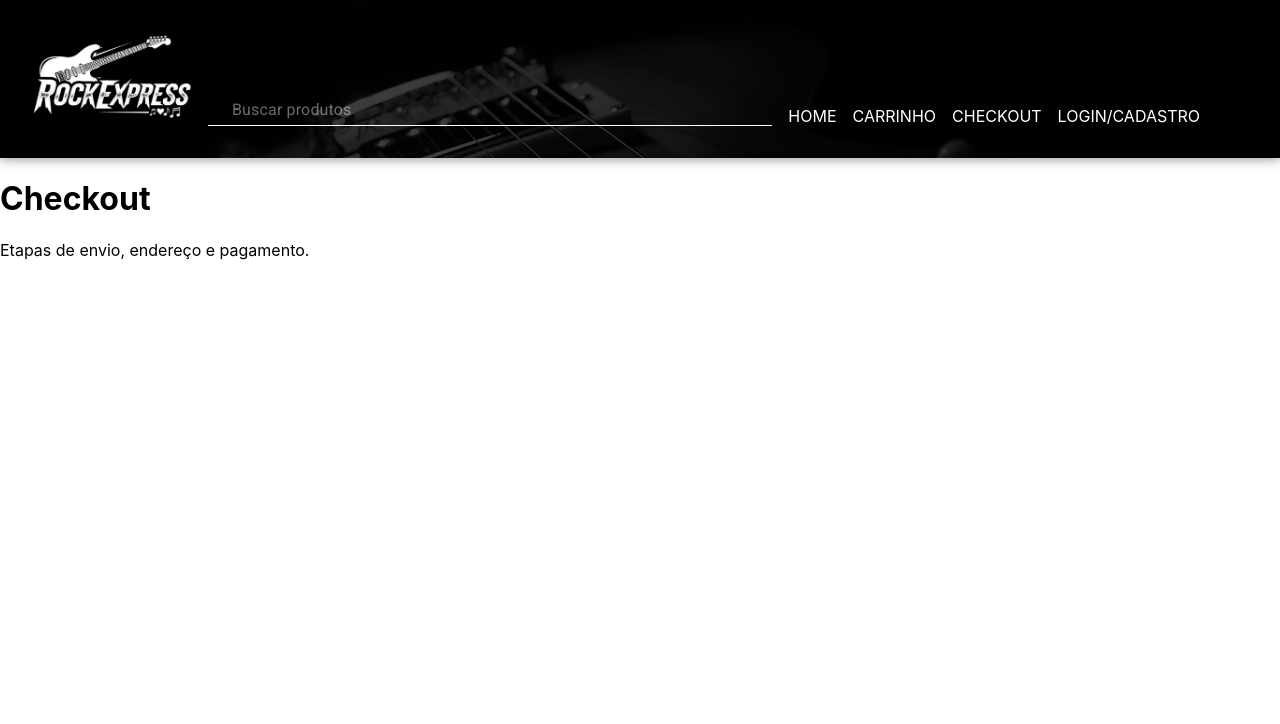
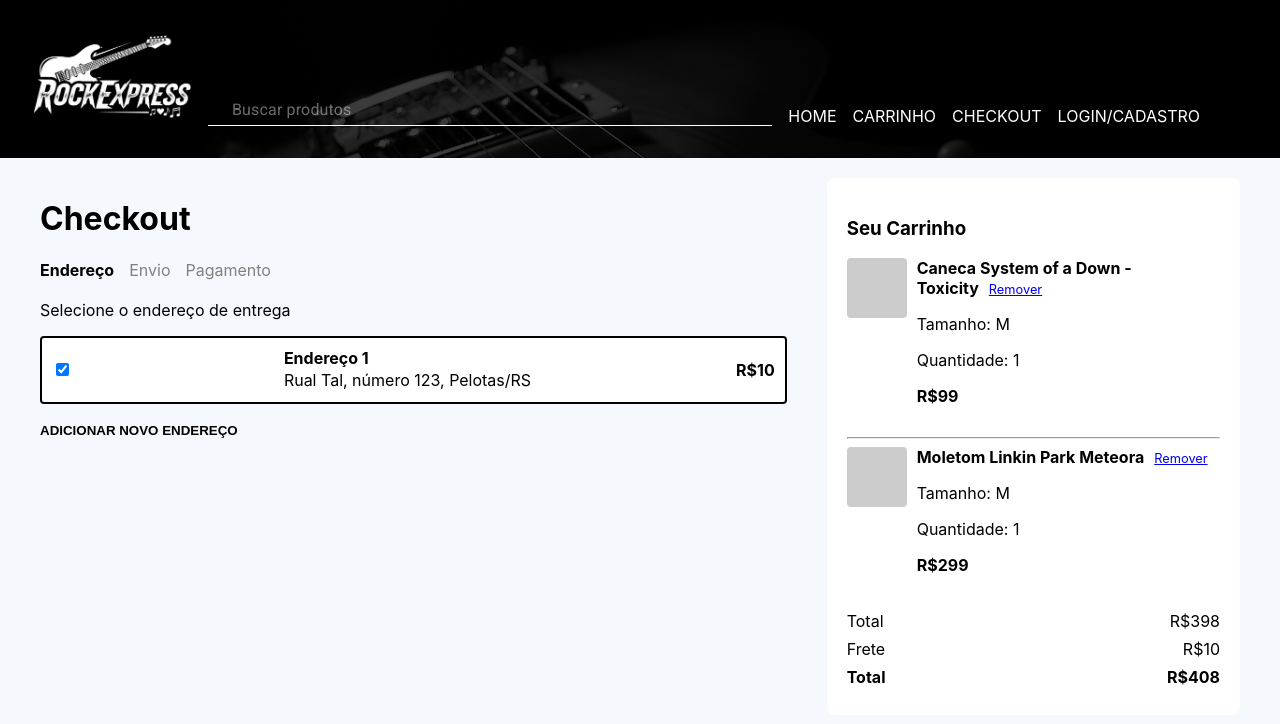
Before and after one commit to Equiel-1703/rockexpress-front-end, a React (Vite) app: page /checkout in a window 1280 px wide. Shown: the top 724 px of the page. Built offline with nearby package versions, Linux system fonts and the light colour scheme; some icons are missing.

Commit message:
created checkout and address

```diff
--- a/src/App.jsx
+++ b/src/App.jsx
@@ -4,6 +4,7 @@
 
 import Header from './components/Header';
 import MiniHeaderLayout from './components/MiniHeaderLayout';
+import AddAddress from "./components/AddAddress";
 
 import HomePage from './pages/HomePage';
 import CartPage from './pages/CartPage';
@@ -13,6 +14,7 @@
 import ReviewsPage from './pages/ReviewsPage';
 import SellerDashboardPage from './pages/SellerDashboardPage';
 import RegisterPage from './pages/RegisterPage';
+
 
 function App() {
   return (
@@ -34,6 +36,7 @@
           <Route path="/reviews" element={<ReviewsPage />} />
           <Route path="/minha-loja" element={<SellerDashboardPage />} />
           <Route path="/cadastro" element={<RegisterPage />} />
+          <Route path="/novo-endereco" element={<AddAddress />} />
         </Route>
       </Routes>
     </div>
--- /dev/null
+++ b/src/components/AddAddress.jsx
@@ -0,0 +1,33 @@
+import "../styles/AddAddress.css";
+
+export default function AddAddress() {
+  return (
+    <div className="add-address-container">
+      <h2>Adicionar Endereço</h2>
+      <form className="add-address-form">
+        <label>Rua</label>
+        <input type="text" name="street" placeholder="Digite a rua" />
+
+        <label>Número</label>
+        <input type="text" name="number" placeholder="Número" />
+
+        <label>Bairro</label>
+        <input type="text" name="district" placeholder="Digite o bairro" />
+
+        <label>Cidade</label>
+        <input type="text" name="city" placeholder="Digite a cidade" />
+
+        <label>Estado</label>
+        <select name="state">
+          <option value="">Selecione o estado</option>
+          <option value="SP">SP</option>
+          <option value="RJ">RJ</option>
+          <option value="MG">MG</option>
+          {/* outros estados */}
+        </select>
+
+        <button type="submit">Salvar Endereço</button>
+      </form>
+    </div>
+  );
+}
--- a/src/pages/CheckoutPage.jsx
+++ b/src/pages/CheckoutPage.jsx
@@ -1,8 +1,85 @@
-export default function CheckoutPage() {
+import { useNavigate } from "react-router-dom";
+import "../styles/CheckoutPage.css";
+
+const Checkout = () => {
+  const navigate = useNavigate();
+
+  const handleAddAddress = () => {
+    navigate("/novo-endereco");
+  };
+
   return (
-    <div className="p-6">
-      <h1 className="text-2xl font-bold">Checkout</h1>
-      <p className="mt-4">Etapas de envio, endereço e pagamento.</p>
+    <div className="checkout-container">
+      {/* Coluna Esquerda */}
+      <div className="checkout-left">
+        <h1>Checkout</h1>
+        <div className="checkout-steps">
+          <span className="active">Endereço</span>
+          <span>Envio</span>
+          <span>Pagamento</span>
+        </div>
+
+        <p>Selecione o endereço de entrega</p>
+
+        <div className="address-card selected">
+          <input type="checkbox" checked readOnly />
+          <div>
+            <strong>Endereço 1</strong>
+            <p>Rual Tal, número 123, Pelotas/RS</p>
+          </div>
+          <span className="address-price">R$10</span>
+        </div>
+
+        <button className="add-address" onClick={handleAddAddress}>
+          ADICIONAR NOVO ENDEREÇO
+        </button>
+      </div>
+
+      {/* Coluna Direita */}
+      <div className="checkout-right">
+        <h3>Seu Carrinho</h3>
+
+        <div className="cart-item">
+          <div className="cart-img" />
+          <div className="cart-info">
+            <strong>Caneca System of a Down - Toxicity</strong>
+            <a href="#">Remover</a>
+            <p>Tamanho: M</p>
+            <p>Quantidade: 1</p>
+            <p className="price">R$99</p>
+          </div>
+        </div>
+
+        <hr />
+
+        <div className="cart-item">
+          <div className="cart-img" />
+          <div className="cart-info">
+            <strong>Moletom Linkin Park Meteora</strong>
+            <a href="#">Remover</a>
+            <p>Tamanho: M</p>
+            <p>Quantidade: 1</p>
+            <p className="price">R$299</p>
+          </div>
+        </div>
+
+        <div className="cart-total">
+          <div className="total-line">
+            <span>Total</span>
+            <span>R$398</span>
+          </div>
+          <div className="total-line">
+            <span>Frete</span>
+            <span>R$10</span>
+          </div>
+          <div className="total-line final">
+            <span>Total</span>
+            <span>R$408</span>
+          </div>
+        </div>
+      </div>
     </div>
   );
-}
+};
+
+export default Checkout;
--- /dev/null
+++ b/src/styles/AddAddress.css
@@ -0,0 +1,57 @@
+.add-address-container {
+  max-width: 500px;
+  margin: 40px auto;
+  padding: 20px;
+  background-color: #ffffff;
+  border-radius: 12px;
+  box-shadow: 0 4px 15px rgba(0, 0, 0, 0.1);
+  font-family: Arial, sans-serif;
+}
+
+.add-address-container h2 {
+  text-align: center;
+  margin-bottom: 20px;
+  color: #333;
+}
+
+.add-address-form {
+  display: flex;
+  flex-direction: column;
+  gap: 15px;
+}
+
+.add-address-form label {
+  font-weight: bold;
+  color: #444;
+  font-size: 14px;
+}
+
+.add-address-form input,
+.add-address-form select {
+  padding: 10px;
+  border: 1px solid #ccc;
+  border-radius: 6px;
+  outline: none;
+  font-size: 14px;
+  transition: border-color 0.2s;
+}
+
+.add-address-form input:focus,
+.add-address-form select:focus {
+  border-color: #007bff;
+}
+
+.add-address-form button {
+  padding: 12px;
+  background-color: #007bff;
+  border: none;
+  color: white;
+  border-radius: 6px;
+  font-size: 15px;
+  cursor: pointer;
+  transition: background-color 0.2s;
+}
+
+.add-address-form button:hover {
+  background-color: #0056b3;
+}
--- /dev/null
+++ b/src/styles/CheckoutPage.css
@@ -0,0 +1,110 @@
+.checkout-container {
+  display: flex;
+  gap: 40px;
+  padding: 20px 40px;
+  background-color: #f5f8fc;
+}
+
+.checkout-left {
+  flex: 2;
+}
+
+.checkout-right {
+  flex: 1;
+  background: white;
+  padding: 20px;
+  border-radius: 8px;
+}
+
+.checkout-steps {
+  display: flex;
+  gap: 15px;
+  margin-bottom: 20px;
+}
+
+.checkout-steps span {
+  color: gray;
+}
+
+.checkout-steps .active {
+  font-weight: bold;
+  color: black;
+}
+
+.address-card {
+  display: flex;
+  align-items: center;
+  justify-content: space-between;
+  border: 1px solid black;
+  border-radius: 4px;
+  padding: 10px;
+  margin-bottom: 15px;
+  background: white;
+}
+
+.address-card.selected {
+  border: 2px solid black;
+}
+
+.address-card input {
+  margin-right: 10px;
+}
+
+.address-card p {
+  margin: 2px 0;
+}
+
+.address-price {
+  font-weight: bold;
+}
+
+.add-address {
+  background: none;
+  border: none;
+  font-weight: bold;
+  cursor: pointer;
+  padding: 0;
+}
+
+.cart-item {
+  display: flex;
+  gap: 10px;
+  margin-bottom: 15px;
+}
+
+.cart-img {
+  width: 60px;
+  height: 60px;
+  background-color: #ccc;
+  border-radius: 4px;
+}
+
+.cart-info {
+  flex: 1;
+}
+
+.cart-info a {
+  font-size: 0.8rem;
+  text-decoration: underline;
+  cursor: pointer;
+  margin-left: 10px;
+}
+
+.price {
+  font-weight: bold;
+  margin-top: 5px;
+}
+
+.cart-total {
+  margin-top: 20px;
+}
+
+.total-line {
+  display: flex;
+  justify-content: space-between;
+  margin-bottom: 8px;
+}
+
+.total-line.final {
+  font-weight: bold;
+}
```
Also changed, not shown: src/components/AddressForm.jsx (deleted).
